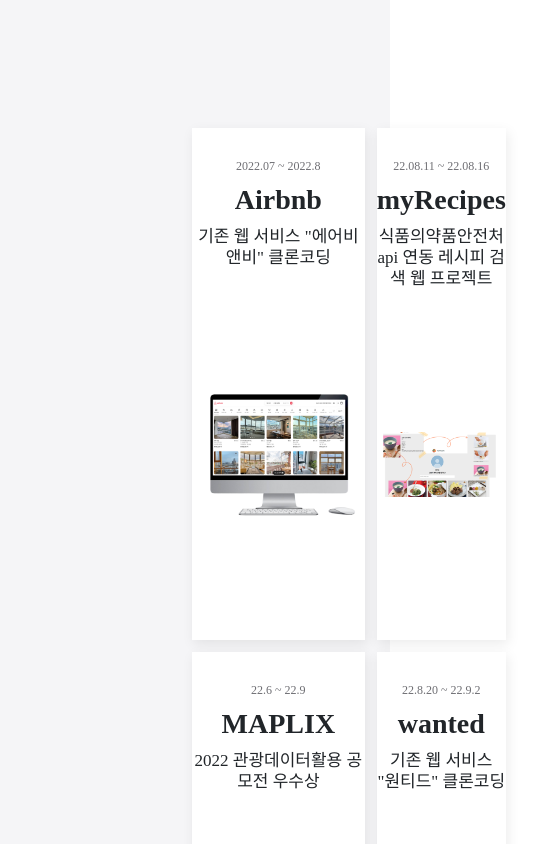
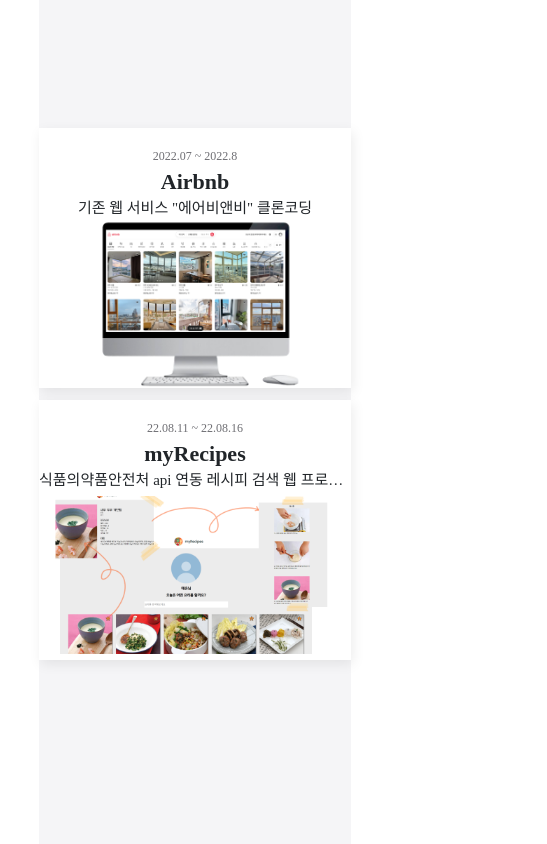
Before and after one commit to yeeun426/personal-portfolio, a React (Create React App) app in the folder front/: page /project in a window 390 px wide. Shown: the top 844 px of the page, 547 px wide, since content can reach past the window. Built offline with nearby package versions, Linux system fonts and the light colour scheme; a web font is replaced by a local one.

Commit message:
feat : main project 반응형

```diff
--- a/front/src/pages/Main/Main.js
+++ b/front/src/pages/Main/Main.js
@@ -25,7 +25,10 @@ export default function Main() {
       <div ref={(el) => el && (contentRefs.current[1] = el)}>
         <Introduce />
       </div>
-      <div ref={(el) => el && (contentRefs.current[2] = el)}>
+      <div
+        style={{ backgroundColor: '#f5f5f7' }}
+        ref={(el) => el && (contentRefs.current[2] = el)}
+      >
         <Project />
       </div>
       <Footer />
--- a/front/src/pages/Project/style.js
+++ b/front/src/pages/Project/style.js
@@ -1,14 +1,17 @@
 import styled from 'styled-components';
 
 export const ProjectStyled = styled.div`
-  padding: 8rem 12rem;
   background-color: #f5f5f7;
   box-sizing: border-box;
   --swiper-theme-color: #d483d0;
+  width: 80%;
+  margin: auto;
+  padding: 8rem 0;
+  max-width: 1320px;
 
   .project {
     display: grid;
-    grid-template-columns: 1fr 1fr;
+    grid-template-columns: repeat(2, minmax(0, 1fr));
     grid-gap: 12px;
   }
 
@@ -17,12 +20,14 @@ export const ProjectStyled = styled.div`
     flex-direction: column;
     position: relative;
     background-color: #fff;
-    height: 32rem;
+    // height: 32rem;
     white-space: normal;
     box-shadow: 2px 4px 12px rgba(0, 0, 0, 0.08);
     align-items: center;
     justify-content: space-between;
     opacity: 0;
+    aspect-ratio: 657 / 512;
+    width: 100%;
 
     img {
       height: 70%;
@@ -32,14 +37,13 @@ export const ProjectStyled = styled.div`
     }
   }
 
-  .swiper-wrapper {
-    width: 100%;
-    vertical-align: top;
-    display: inline-flex;
-    padding-top: 10px;
-    padding-bottom: 40px;
-  }
-
+  // .swiper-wrapper {
+  //   width: 100%;
+  //   vertical-align: top;
+  //   display: inline-flex;
+  //   padding-top: 10px;
+  //   padding-bottom: 40px;
+  // }
 
   .project-txt {
     display: flex;
@@ -47,7 +51,7 @@ export const ProjectStyled = styled.div`
     gap: 10px;
     padding-top: 30px;
     height: fit-content;
-    heigh
+    width: 100%;
   }
 
   .project-date {
@@ -66,6 +70,10 @@ export const ProjectStyled = styled.div`
     font-size: 17px;
     line-height: 1.23536;
     font-weight: 400;
+    width: 100%;
+    text-overflow: ellipsis;
+    white-space: nowrap;
+    overflow: hidden;
   }
 
   .project-sub {
@@ -99,8 +107,14 @@ export const ProjectStyled = styled.div`
   }
 
   .swiper-pagination-bullet {
-    width: var(--swiper-pagination-bullet-width, var(--swiper-pagination-bullet-size, 15px));
-    height: var(--swiper-pagination-bullet-height, var(--swiper-pagination-bullet-size, 15px));
+    width: var(
+      --swiper-pagination-bullet-width,
+      var(--swiper-pagination-bullet-size, 15px)
+    );
+    height: var(
+      --swiper-pagination-bullet-height,
+      var(--swiper-pagination-bullet-size, 15px)
+    );
   }
 
   .swiper-pagination-bullet-active {
@@ -117,7 +131,7 @@ export const ProjectStyled = styled.div`
   .portfolio_btn {
     position: absolute;
     z-index: 1;
-    opacity:0;
+    opacity: 0;
     width: max-content;
     padding: 15px;
     border-radius: 30px;
@@ -129,35 +143,30 @@ export const ProjectStyled = styled.div`
     font-size: 17px;
     font-weight: 400;
     transform: translate(-50%, -50%);
-    transition:0.5s all;
-  }
-  .project-content:hover .portfolio_btn {
-    opacity:1
+    transition: 0.5s all;
   }
 
-  // .swiper-button-next{
-  //   background-image: url("images/arrownext.JPG");
-  //   background-color: white;
-  //   background-size: 17px 17px;
-  //   background-repeat: no-repeat;
-  //   background-position: center;
-  //   width: 28px;
-  //   height: 28px;
-  //   border-radius: 50%;
-  //   border: 0.5px solid rgb(0 0 0 / 0.3);
-  //   color: #fff0;
-  // }
+  .project-content:hover .portfolio_btn {
+    opacity: 1;
+  }
 
-  // .swiper-button-prev{
-  //   background-image: url("images/arrowprev.JPG");
-  //   background-color: white;
-  //   background-size: 17px 17px;
-  //   background-repeat: no-repeat;
-  //   background-position: center;
-  //   width: 28px;
-  //   height: 28px;
-  //   border-radius: 50%;
-  //   border: 0.5px solid rgb(0 0 0 / 0.3);
-  //   color: #fff0;
-  // }
+  @media (max-width: 800px) {
+    .project {
+      grid-template-columns: repeat(1, minmax(0, 1fr));
+    }
+  }
+
+  @media (max-width: 550px) {
+    .project-name {
+      font-size: 22px;
+    }
+    .project-txt {
+      padding-top: 20px;
+      gap: 5px;
+    }
+
+    .project-detail {
+      font-size: 15px;
+    }
+  }
 `;
```
